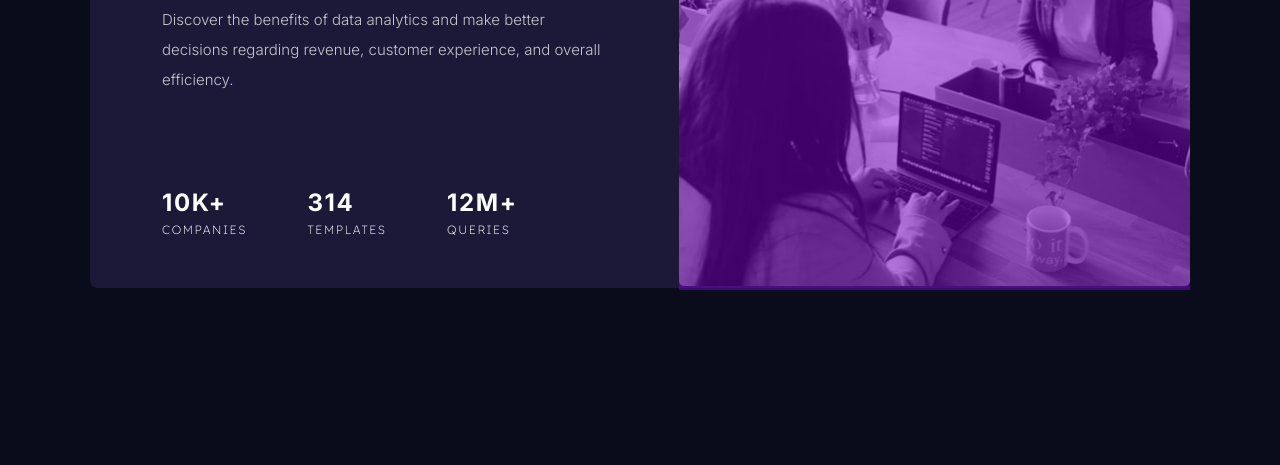
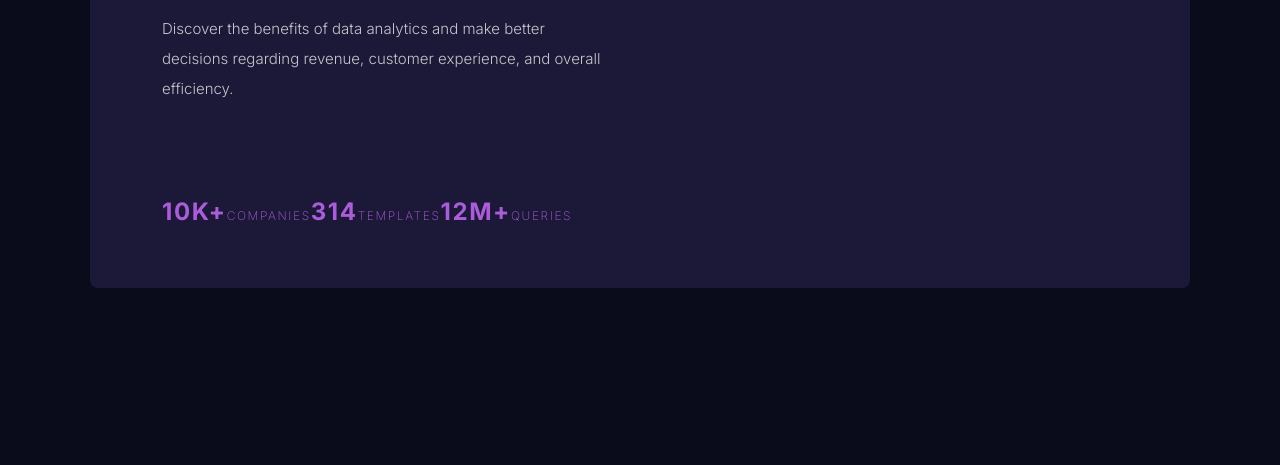
Before and after one commit to FlavioUser222/Insights-Projeto, a plain HTML site: page index.html in a window 1280 px wide. Shown: the part 335-800 px from the top of the page. Drawn offline with Linux system fonts and the light colour scheme.

Commit message:
Update index.html

```diff
--- a/index.html
+++ b/index.html
@@ -31,16 +31,18 @@
 
       <div class="companias">
         <ul>
-          <li><b>10k+</b><br>Companies</li>
-          <li><b>314</b><br>Templates</li>
-          <li><b>12m+</b><br>Queries</li>
+          <li>
+            <span ><b>10k+</b></span><span class="fonte-2">Companies</span>
+          </li>
+          <li><span><b>314</b></span><span class="fonte-2">Templates</span></li>
+          <li><span><b>12m+</b></span><span class="fonte-2">Queries</span></li>
         </ul>
 
       </div>
     </div>
     <div class="img-content">
+
       <div class="fundo"></div>
-      <img src="./images/image-header-desktop.jpg" alt="">
     </div>
   </div>
 
```
